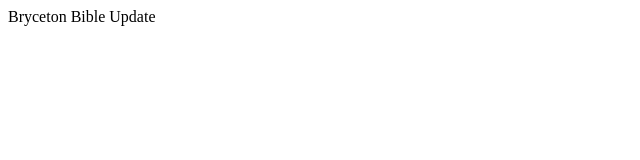
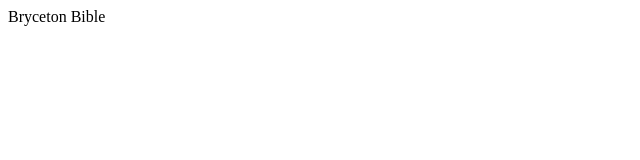
Before and after one commit to bbible3/webserver, a plain HTML site: page index.html in a window 1280 px wide. Shown: the full height of the page, 0-640 px from the left. Drawn offline with Linux system fonts and the light colour scheme.

Commit message:
Update index.html

```diff
--- a/index.html
+++ b/index.html
@@ -1,5 +1,5 @@
 <html>
 <body>
-Bryceton Bible Update
+Bryceton Bible
 </body>
 </html>
```
